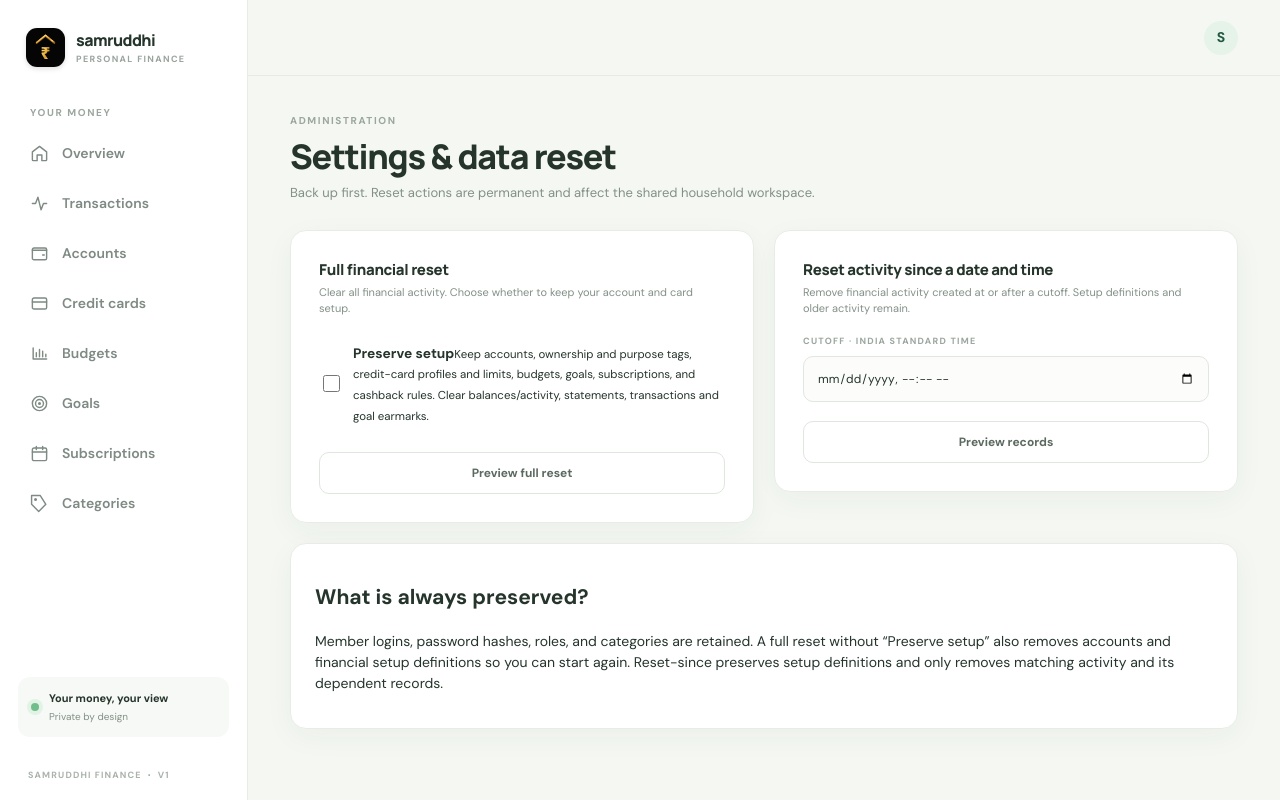
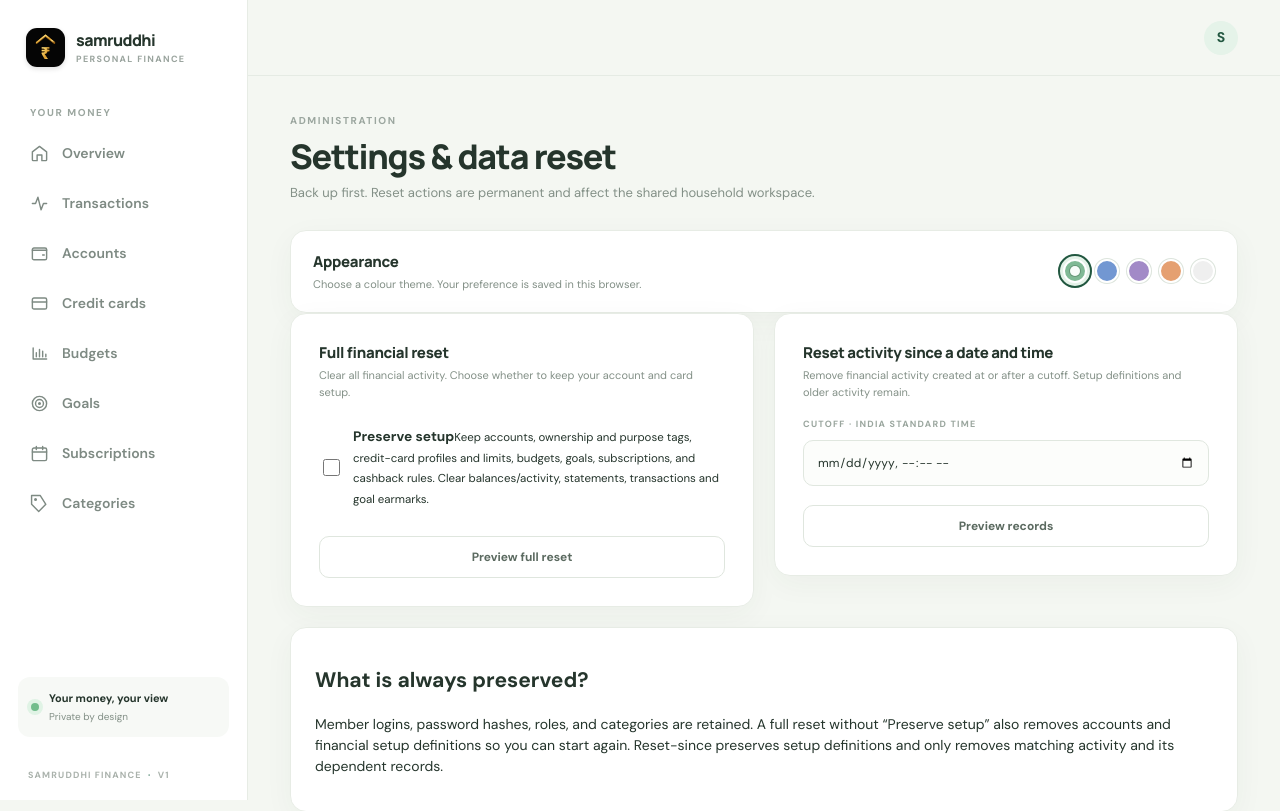
Before and after one commit to digitalrockstar/samruddhi-fin, a Flask app: template templates/settings.html in a window 1280 px wide. Shown: the top 811 px of the page. Run offline with Flask 3, Linux system fonts and the light colour scheme; the template is opened without the code that fills it, so the values that code supplies are empty; some libraries are stand-ins or nearby versions.

Commit message:
Add theme selector to Settings

```diff
--- a/templates/settings.html
+++ b/templates/settings.html
@@ -3,6 +3,16 @@
 {% block content %}
 <section class="page-heading">
   <div><div class="eyebrow">ADMINISTRATION</div><h1>Settings & data reset</h1><p class="subheading">Back up first. Reset actions are permanent and affect the shared household workspace.</p></div>
+</section>
+<section class="panel preference-panel">
+  <div><h2>Appearance</h2><p>Choose a colour theme. Your preference is saved in this browser.</p></div>
+  <div class="theme-picker large-picker" aria-label="Choose colour theme">
+    <button type="button" class="theme-dot mint" data-theme-choice="mint" aria-label="Mint theme" title="Mint"></button>
+    <button type="button" class="theme-dot blue" data-theme-choice="blue" aria-label="Blue theme" title="Blue"></button>
+    <button type="button" class="theme-dot violet" data-theme-choice="violet" aria-label="Violet theme" title="Violet"></button>
+    <button type="button" class="theme-dot peach" data-theme-choice="peach" aria-label="Peach theme" title="Peach"></button>
+    <button type="button" class="theme-dot dark" data-theme-choice="dark" aria-label="Dark theme" title="Dark"></button>
+  </div>
 </section>
 <div class="settings-layout data-reset-layout">
   <section class="panel data-reset-card">
```
